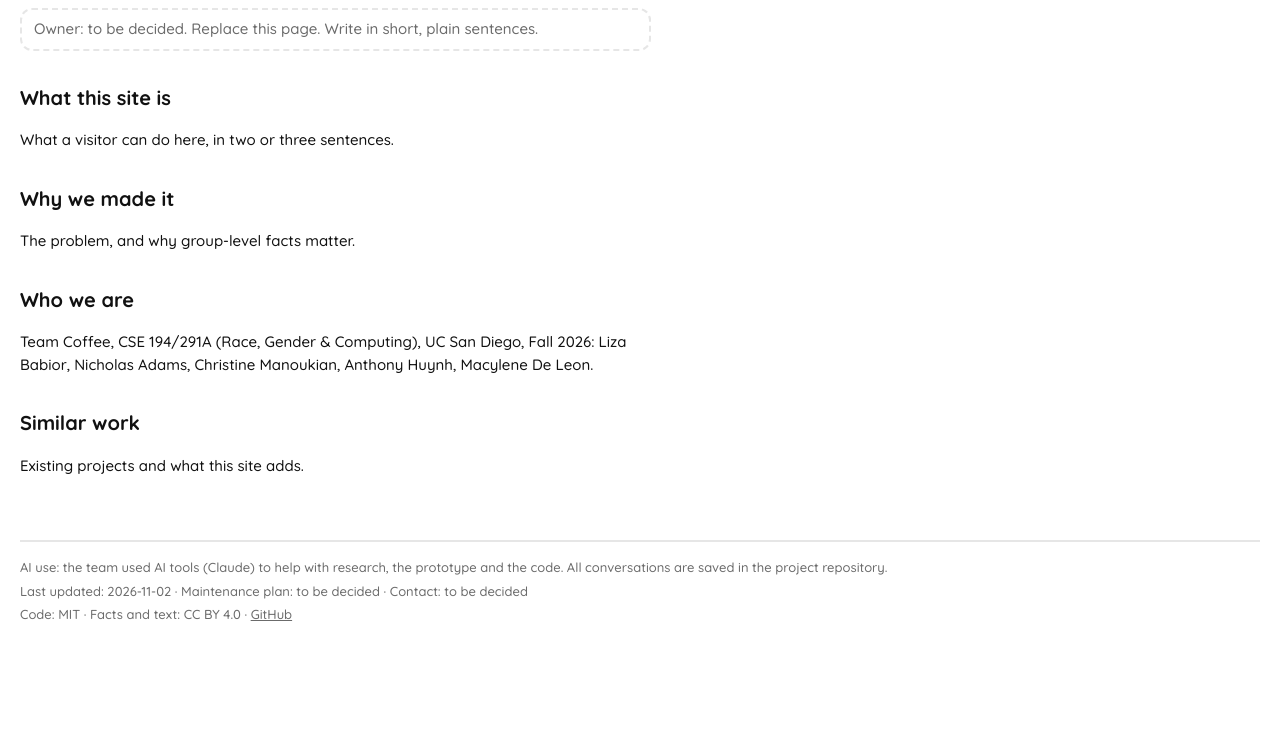
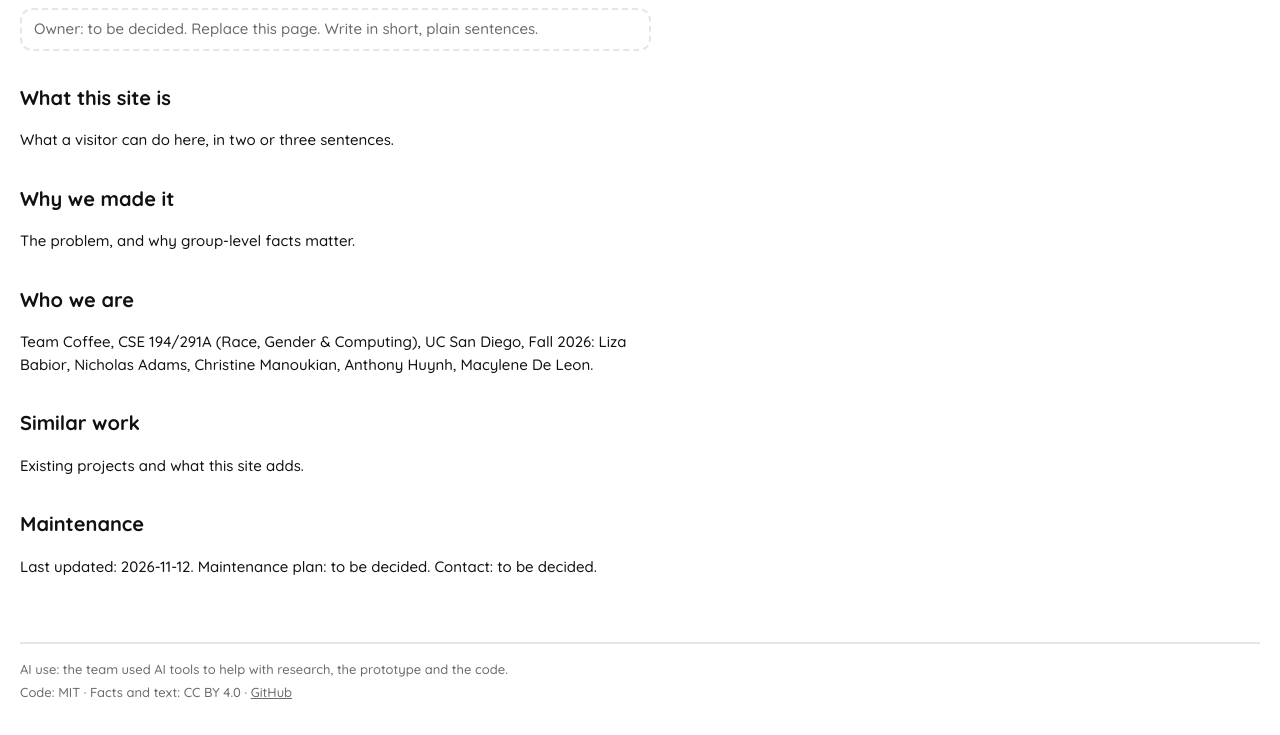
Before and after one commit to lizababior/same-but-different, an Astro site: page /about in a window 1280 px wide. Shown: the part 166-901 px from the top of the page. Before the commit the page ends 823 px from the top, so only its background shows below. Built offline with nearby package versions, Linux system fonts and the light colour scheme; Astro itself is replaced by a stand-in of ours.

Commit message:
feat: move maintenance note to About and shorten AI note

```diff
--- a/src/layouts/Base.astro
+++ b/src/layouts/Base.astro
@@ -1,5 +1,5 @@
 ---
-// Shared layout: header, footer with the AI-use and maintenance notes.
+// Shared layout: header, and a footer with the AI-use note.
 // Markdown pages use it through `layout:` in their frontmatter.
 import '../styles/global.css';
 
@@ -14,8 +14,6 @@ const NAV = [
   ['/gaps', 'Gaps'],
 ];
 const path = Astro.url.pathname.replace(/\/$/, '') || '/';
-// Update these by hand (maintenance note required by the course).
-const LAST_UPDATED = '2026-11-02';
 ---
 <!doctype html>
 <html lang="en">
@@ -40,8 +38,7 @@ const LAST_UPDATED = '2026-11-02';
         {frontmatter ? <article class="prose"><slot /></article> : <slot />}
       </main>
       <footer class="site-footer">
-        <span>AI use: the team used AI tools (Claude) to help with research, the prototype and the code. All conversations are saved in the project repository.</span>
-        <span>Last updated: {LAST_UPDATED} · Maintenance plan: to be decided · Contact: to be decided</span>
+        <span>AI use: the team used AI tools to help with research, the prototype and the code.</span>
         <span>Code: MIT · Facts and text: CC BY 4.0 · <a href="https://github.com/lizababior/same-but-different">GitHub</a></span>
       </footer>
     </div>
--- a/src/pages/about.md
+++ b/src/pages/about.md
@@ -17,3 +17,6 @@ Team Coffee, CSE 194/291A (Race, Gender & Computing), UC San Diego, Fall 2026: L
 
 ## Similar work
 Existing projects and what this site adds.
+
+## Maintenance
+Last updated: 2026-11-12. Maintenance plan: to be decided. Contact: to be decided.
```
